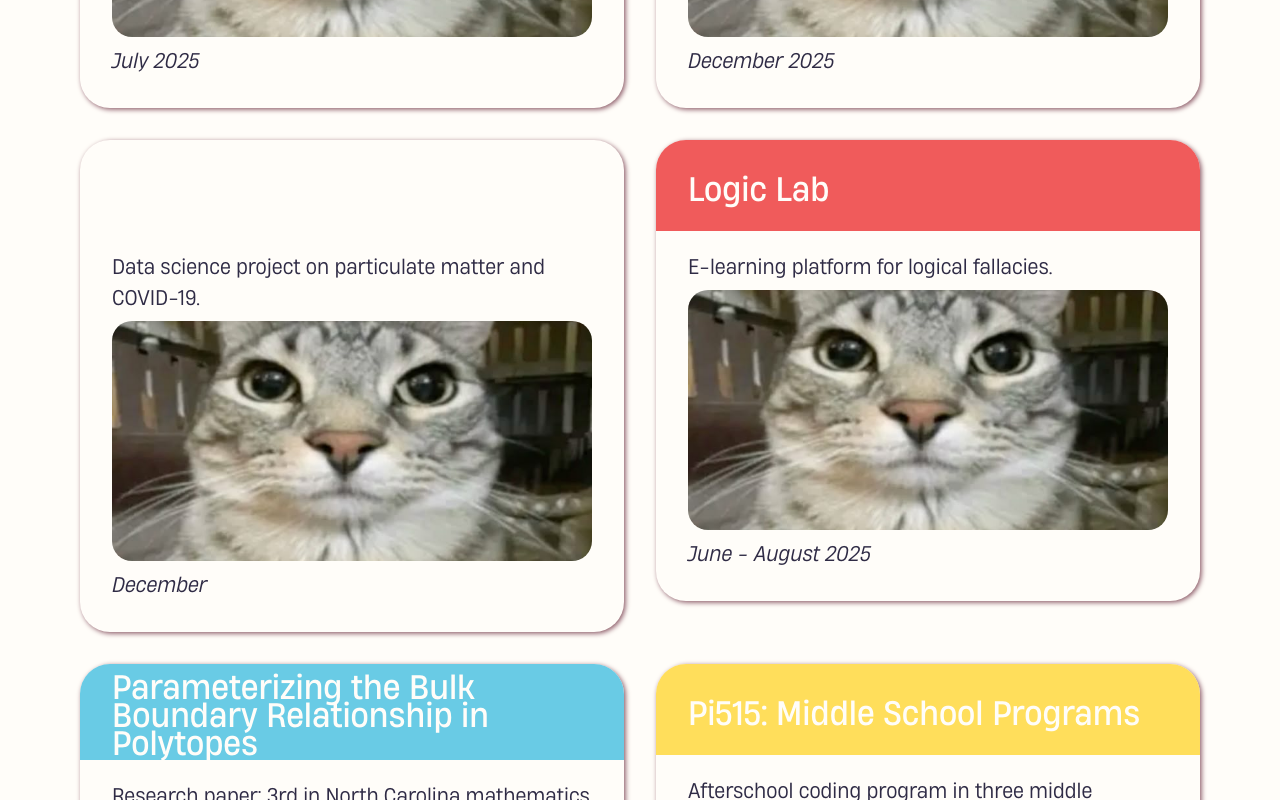
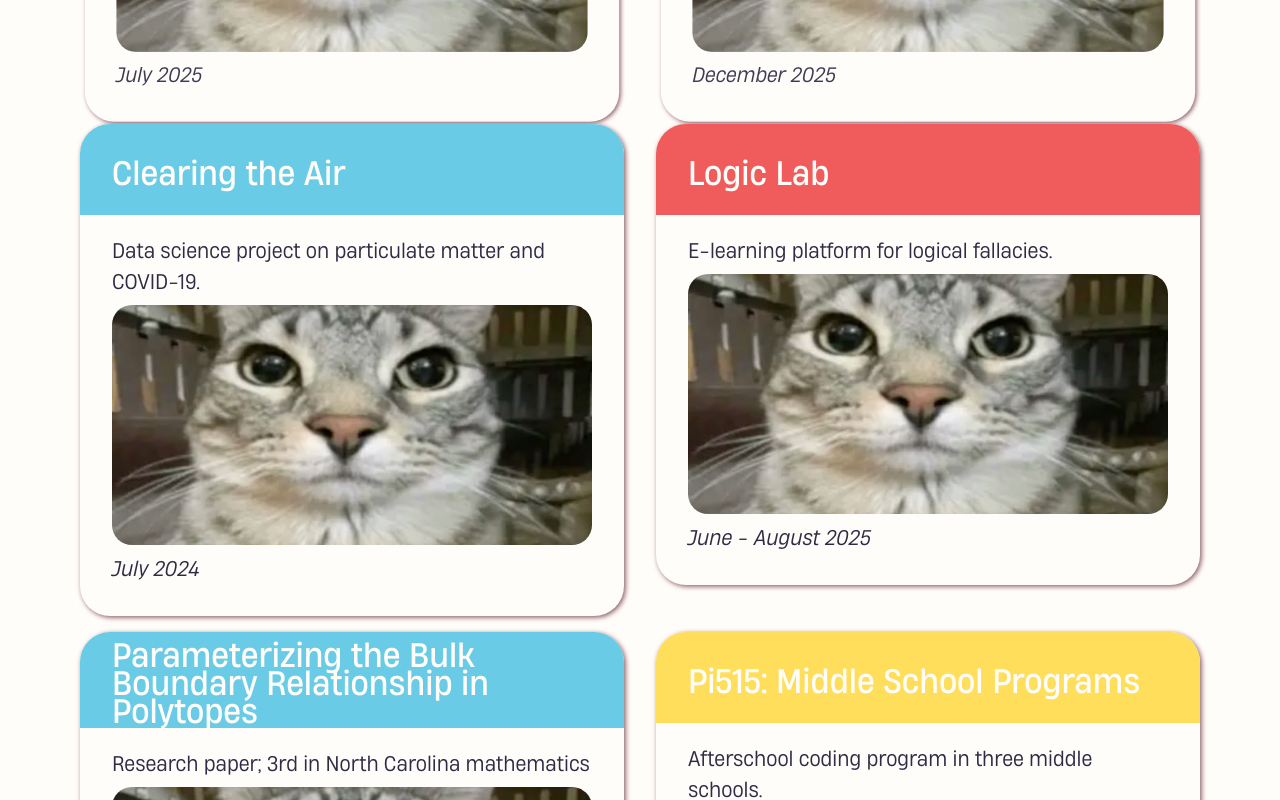
Before and after one commit to joysudo/personal-website, a React (Vite) app: page /projects in a window 1280 px wide. Shown: the part 680-1480 px from the top of the page. Built offline with nearby package versions, Linux system fonts and the light colour scheme.

Commit message:
add scroll animations

```diff
--- a/src/data/ProjectData.jsx
+++ b/src/data/ProjectData.jsx
@@ -167,14 +167,14 @@ export const ProjectData = {
         },
         {
             title: "Clearing the Air",
-            category: "July 2024",
+            category: "research",
             shortDescription: "Data science project on particulate matter and COVID-19.",
             fullDescription: [
                 "This was another project I designed for Kode With Klossy. We created an information website that reveals our data analysis on the relationship between particulate matter and COVID-19. This time, though, I was going for a certification in Data Science.",
                 "It's a certification I would recommend for anyone who wants to grasp the basics of analyzing data in Python. I enjoyed most exercises, and it was a fun way to brush up. For <i>Clearing the Air</i>, I also got to brush up on my pixel art skills—one of the first art styles I ever tried.",
                 "I illustrated, analyzed, and wrote <a href='https://joysu20083.wixsite.com/clearingtheair'>Clearing the Air website</a>. Other team members focused on other <a href='https://raissa-nobrega.wixstudio.io/clear-the-air'>informational website pages</a> and research."
             ],
-            date: "December",
+            date: "July 2024",
             images: ["/placeholder.jpg"]
         }
     ]
--- a/src/index.css
+++ b/src/index.css
@@ -94,6 +94,16 @@ nav {
 }
 
 /* PROJECT CARD COMPONENT STUFF */
+@keyframes card-appear {
+	from {
+		opacity: 0.8;
+		transform: translateY(50px) scale(0.95);
+	} to {
+		opacity: 1;
+		transform: translateY(0) scale(1);
+	}
+}
+
 .project-card {
 	display: flex;
 	flex-direction: column;
@@ -108,6 +118,8 @@ nav {
 	max-height: 80vh;
 	max-width: 90vw;
 	min-width: 30vw;
+	animation: 0.2s card-appear;
+	animation-timeline: view(block);
 }
 
 .project-card:not(.project-card-overlay .project-card) {
@@ -226,6 +238,7 @@ nav {
 	align-items: center;
 	backdrop-filter: blur(0.1rem);
 	animation: fadeIn 0.2s ease-out forwards;
+	z-index: 999;
 }
 
 /* HOMEPAGE: HERO SECTION */
@@ -287,10 +300,22 @@ nav {
 	align-items: center;
 }
 
+@keyframes photobooth-appear {
+	from {
+		opacity: 0.8;
+		transform: rotate(-10deg);
+	} to {
+		opacity: 1;
+		transform: rotate(0);
+	}
+}
+
 .photobooth {
 	display: flex;
 	flex-direction: column;
 	width: calc(var(--s)*20);
+	animation: 0.2s photobooth-appear;
+	animation-timeline: view(block);
 }
 
 .photobooth img {
@@ -395,7 +420,8 @@ nav {
 .projects-container {
 	display: grid;
 	grid-template-columns: repeat(2, 1fr);
-	gap: 2rem;
+	column-gap: 2rem;
+	row-gap: 1rem;
 	margin-bottom: 3rem;
 }
 
```
